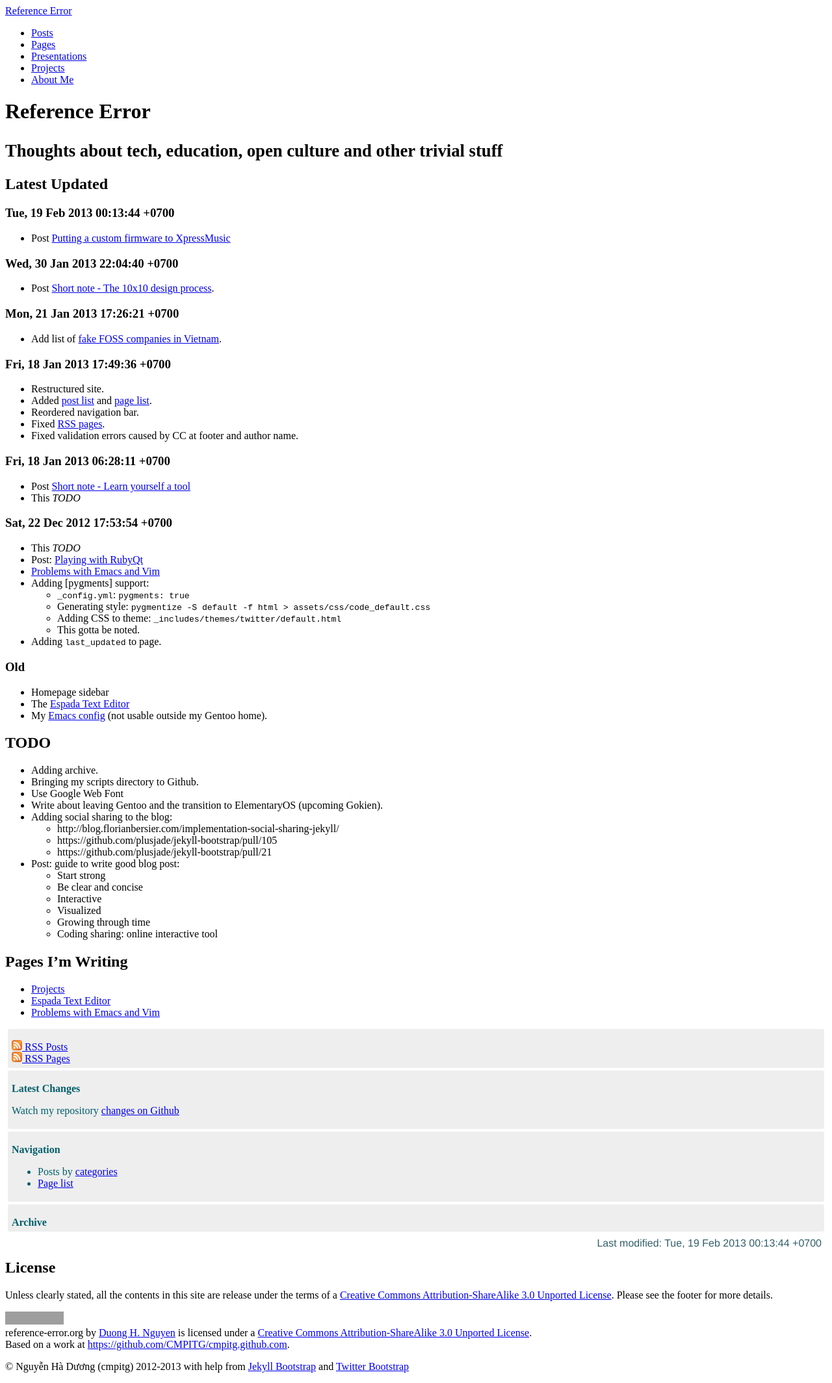
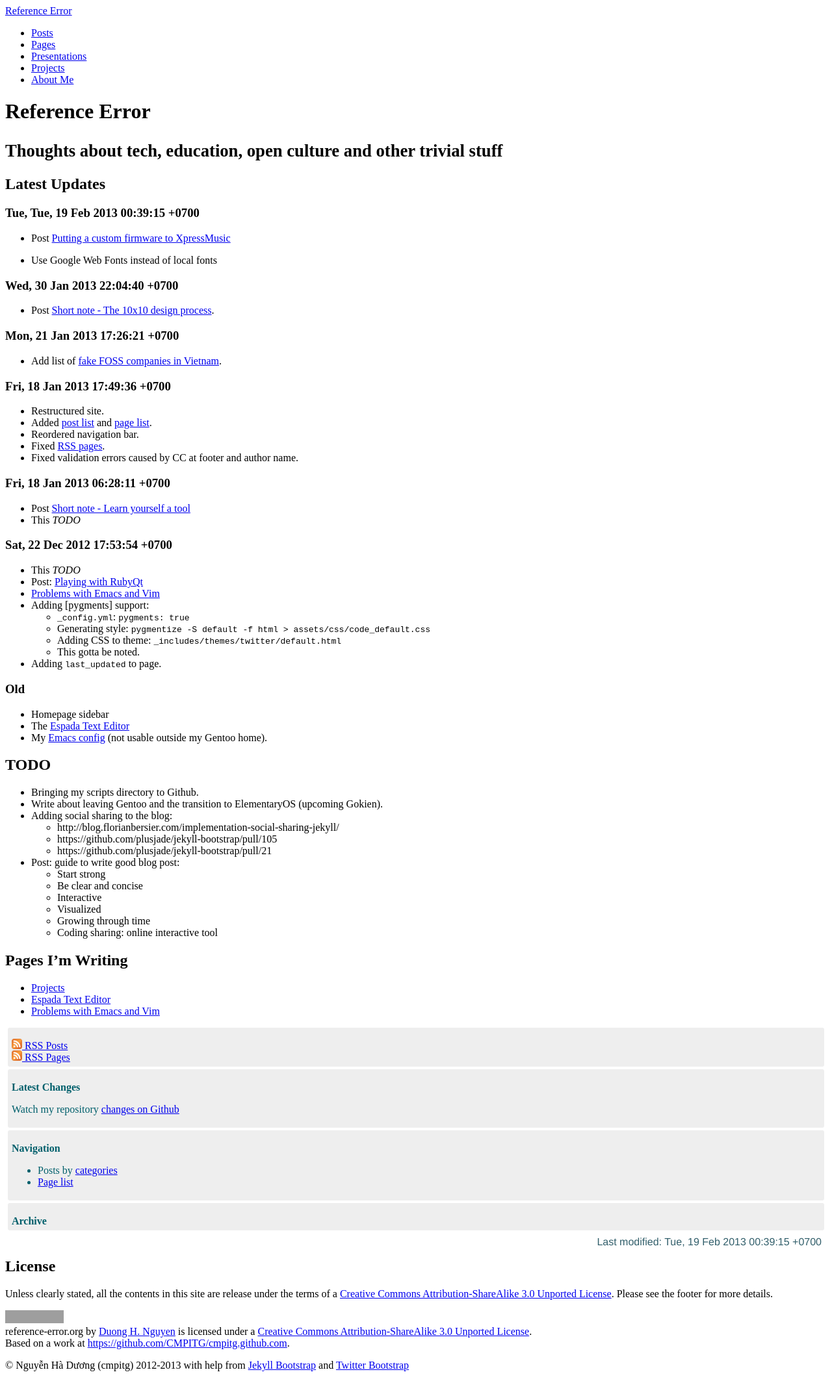
Before and after one commit to cmpitg/cmpitg.github.com, a Jekyll site: the page built from index.md, in a window 1280 px wide. Shown: the whole page at 65% size. Built offline with Jekyll 4.4.1, drawn with Linux system fonts in a browser that asks for light colours; grey boxes are pictures that could not be loaded.

Commit message:
Use Google Web Font and fix typo @ homepage

```diff
--- a/index.md
+++ b/index.md
@@ -2,15 +2,17 @@
 layout: index
 title: Reference Error
 tagline: Thoughts about tech, education, open culture and other trivial stuff
-last_updated: Tue, 19 Feb 2013 00:13:44 +0700
+last_updated: Tue, 19 Feb 2013 00:39:15 +0700
 ---
 {% include JB/setup %}
 
-## Latest Updated
+## Latest Updates
 
-### Tue, 19 Feb 2013 00:13:44 +0700
+### Tue, Tue, 19 Feb 2013 00:39:15 +0700
 
 * Post [Putting a custom firmware to XpressMusic](/Phone_Hacking/2013/02/19/putting-a-custom-firmware-to-xpressmusic/)
+
+* Use Google Web Fonts instead of local fonts
 
 ### Wed, 30 Jan 2013 22:04:40 +0700
 
@@ -53,9 +55,7 @@
 
 ## TODO
 
-* Adding archive.
 * Bringing my scripts directory to Github.
-* Use Google Web Font
 * Write about leaving Gentoo and the transition to ElementaryOS (upcoming Gokien).
 * Adding social sharing to the blog:
   - http://blog.florianbersier.com/implementation-social-sharing-jekyll/
```
Also changed, not shown: assets/themes/twitter/bootstrap/css/bootstrap-responsive.min.css, assets/themes/twitter/bootstrap/css/bootstrap.min.css.
